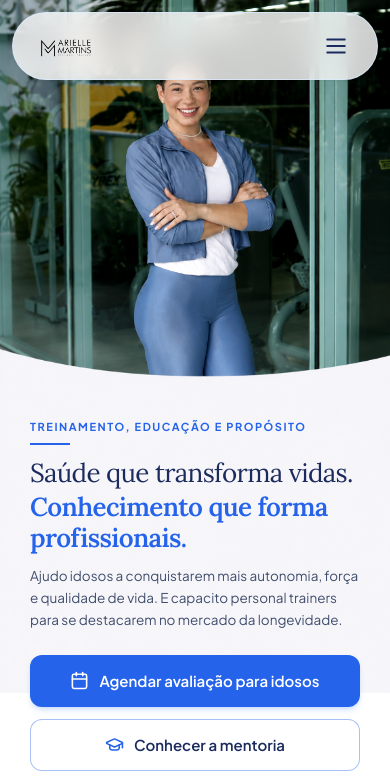
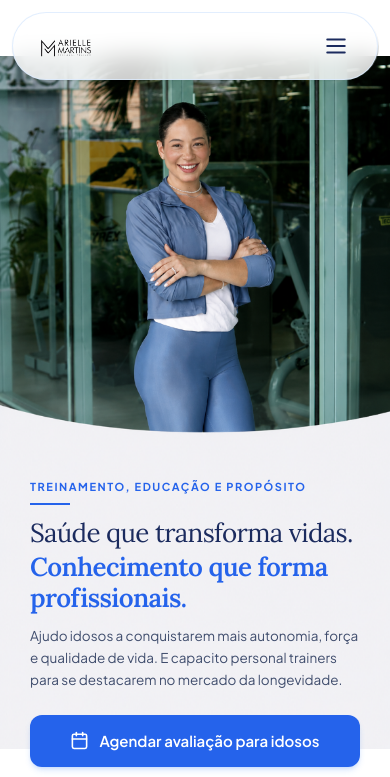
Before and after one commit to Vitorlocorreia/lpariellemartins, a React (Vite) app: page / in a window 390 px wide. Shown: the top 777 px of the page. Built offline with nearby package versions, Linux system fonts and the light colour scheme.

Commit message:
fix: adjust mobile hero image position to prevent navbar overlap

```diff
--- a/src/components/Hero.jsx
+++ b/src/components/Hero.jsx
@@ -99,17 +99,18 @@ export default function Hero({ onOpenModal, whatsappUrl }) {
         style={{ transformOrigin: 'top center' }}
       />
 
-      {/* Mobile BG */}
+      {/* Mobile BG — posicionado abaixo da navbar flutuante */}
       <img
         src="/images/hero-mobile.png"
         alt="Arielle Martins Personal Trainer"
-        className="hero-bg-img lg:hidden absolute top-0 left-0 w-full h-auto object-cover object-top z-0 contrast-[1.02] brightness-[1.01]"
+        className="hero-bg-img lg:hidden absolute top-14 sm:top-16 left-0 w-full h-auto object-cover object-top z-0"
       />
 
       <div className="max-w-7xl mx-auto px-4 sm:px-6 lg:px-12 w-full z-10 relative h-full flex flex-col lg:justify-center">
 
         {/* DESKTOP CONTENT */}
         <div className="hidden lg:flex flex-col max-w-[650px] text-left pt-12">
+
 
           <div className="hero-animate-text mb-6">
             <span className="text-[11px] font-bold tracking-[0.15em] text-[#2563EB] uppercase">
@@ -159,7 +160,7 @@ export default function Hero({ onOpenModal, whatsappUrl }) {
         </div>
 
         {/* MOBILE CONTENT */}
-        <div className="lg:hidden w-full flex flex-col pt-[106vw] sm:pt-[450px] pb-8 px-3.5 z-10 relative mt-0">
+        <div className="lg:hidden w-full flex flex-col pt-[calc(106vw+3.75rem)] sm:pt-[500px] pb-8 px-3.5 z-10 relative mt-0">
           <div className="hero-animate-text mb-3 text-left">
             <span className="text-[11px] font-bold tracking-[0.14em] text-[#2563EB] uppercase">
               Treinamento, Educação e Propósito
```
